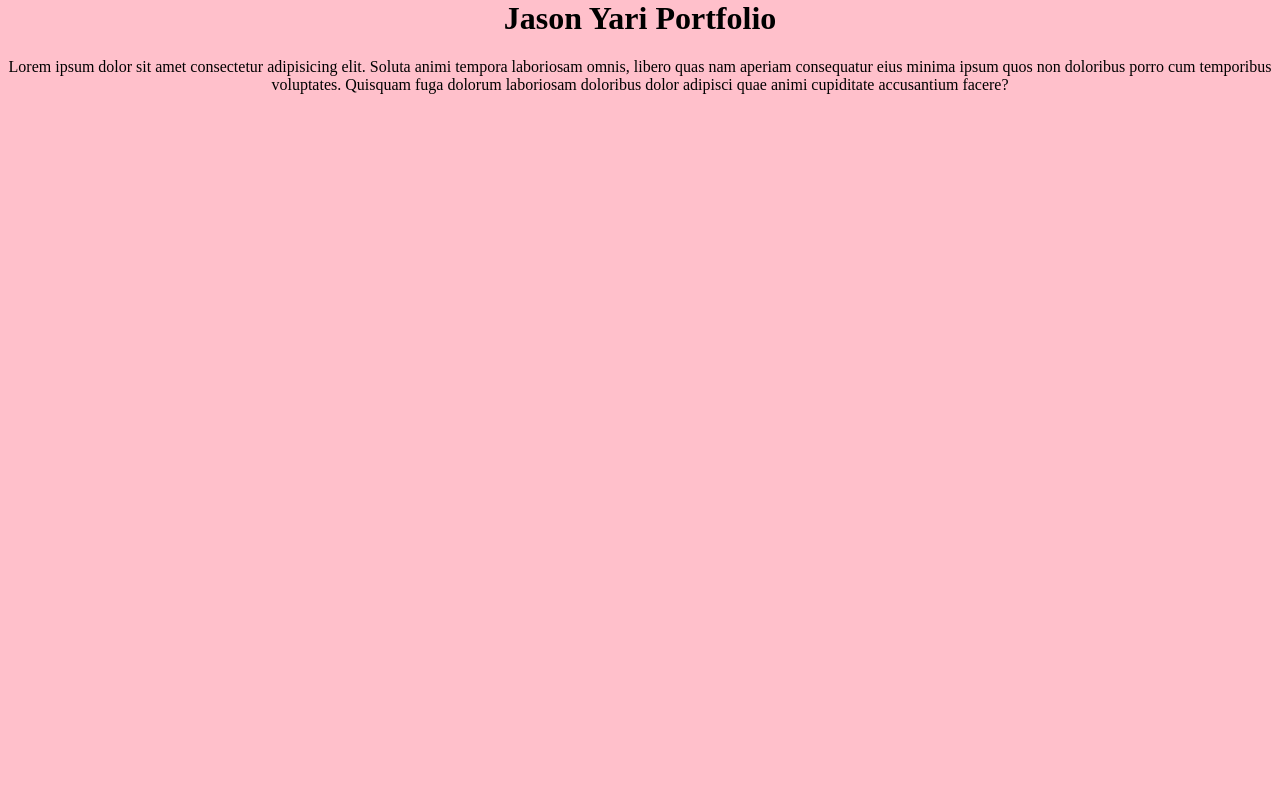
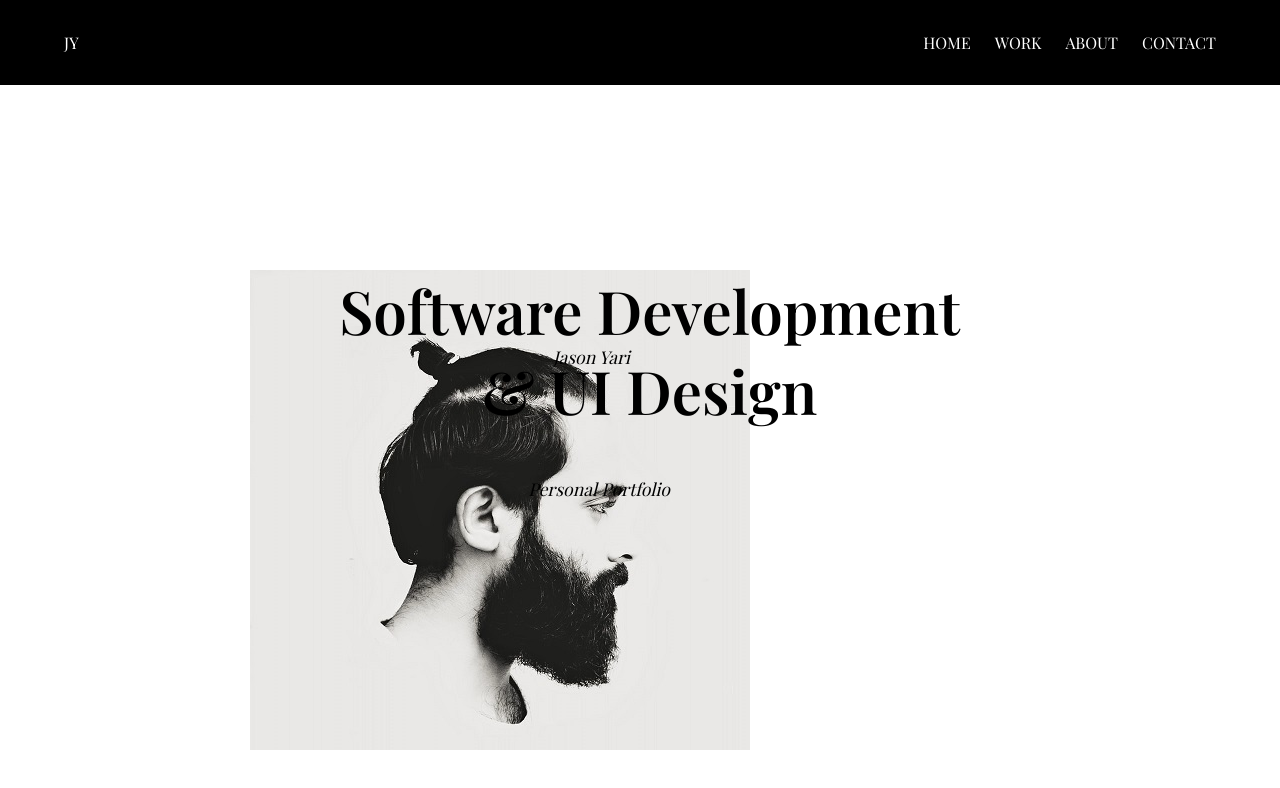
Before and after one commit to Jasonyari/portfolio, a plain HTML site: page index.html in a window 1280 px wide. Drawn offline with nearby package versions, Linux system fonts and the light colour scheme; a web font is replaced by a local one.

Commit message:
Add more styling

```diff
--- a/index.html
+++ b/index.html
@@ -7,10 +7,30 @@
     <link rel="stylesheet" href="styles.css">
 </head>
 <body>
-    <h1>Jason Yari Portfolio</h1>
-    <p>Lorem ipsum dolor sit amet consectetur adipisicing elit. Soluta animi tempora laboriosam omnis,
-       libero quas nam aperiam consequatur eius minima ipsum quos non doloribus porro cum temporibus
-       voluptates. Quisquam fuga dolorum laboriosam doloribus dolor adipisci quae animi cupiditate accusantium
-       facere?</p>
+    <div class="main-container">
+        <nav class="main-nav">
+            <ul class="ul-first">
+                <li id="logo">
+                    <a href="">JY</a>
+                </li>
+            </ul>
+            <ul class="ul-second">
+                <li><a href="">Home</a></li>
+                <li><a href="">Work</a></li>
+                <li><a href="">About</a></li>
+                <li><a href="">Contact</a></li>
+            </ul>
+        </nav>
+
+        <div class="container">
+            <section>
+                <img src="/images/photo-1578848151039-b8916d7c1c34.jfif" alt="">
+                <p id="name">Jason Yari</p>
+                <h1>Software Development <br>& UI Design</h1>
+                <p id="port">Personal Portfolio</p>
+            </section>
+        </div>
+    </div>
+
 </body>
 </html>
--- a/styles.css
+++ b/styles.css
@@ -1,5 +1,83 @@
-body {
+@import url('https://fonts.googleapis.com/css2?family=Playfair+Display:ital,wght@0,400;0,500;0,600;1,400;1,600;1,700&family=Roboto+Slab:wght@100;300;400;500;600;700&display=swap');
+
+
+* {
     margin: 0;
-    background-color: pink;
+    padding: 0;
+    box-sizing: border-box;
+    font-family: Playfair Display;
+}
+
+a {
+    text-decoration: none;
+    text-transform: uppercase;
+    color: white;
+}
+
+li {
+    list-style: none;
+    transition: all 0.4s;
+}
+
+li:hover {
+    transform: scale(1.1);
+}
+
+.main-container {
+    width: 100vw;
+    height: 100vh;
+}
+
+.main-nav {
+    position: fixed;
+    display: flex;
+    padding: 2em 4em;
+    background: black;
+    width: 100%;
+}
+
+.main-nav .ul-second {
+    position: fixed;
+    display: flex;
+    right: 4em;
+}
+
+.main-nav .ul-second li {
+    margin-left: 1.5em;
+
+}
+
+img {
+    position: relative;
+    top: 270px;
+    left: 250px;
+}
+
+h1, p {
+    position:absolute;
+    right: 300px;
+    bottom: 350px;
+}
+
+h1 {
+
+    font-size: 60px;
+    margin: 20px;
     text-align: center;
 }
+
+#name {
+    top: 345px;
+    right: 650px;
+
+}
+
+#port {
+    bottom: 300px;
+    right: 610px;
+}
+
+p {
+    font-style: italic;
+    font-size: 1.1em;
+}
```
Also changed, not shown: images/photo-1578848151039-b8916d7c1c34.jfif (added).
